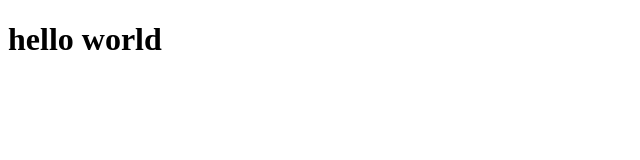
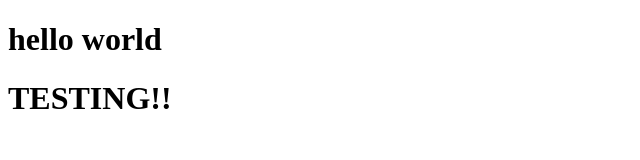
Before and after one commit to shivam22564/s3content, a plain HTML site: page index.html in a window 1280 px wide. Shown: the whole page, without its empty margins (0-640 px from the left). Drawn offline with Linux system fonts and the light colour scheme.

Commit message:
Update index.html

```diff
--- a/index.html
+++ b/index.html
@@ -1,5 +1,6 @@
 <!DOCTYPE html>
 <body>
     <h1>hello world</h1>
+    <h1>TESTING!!</h1>
 </body>
 </html>
```
